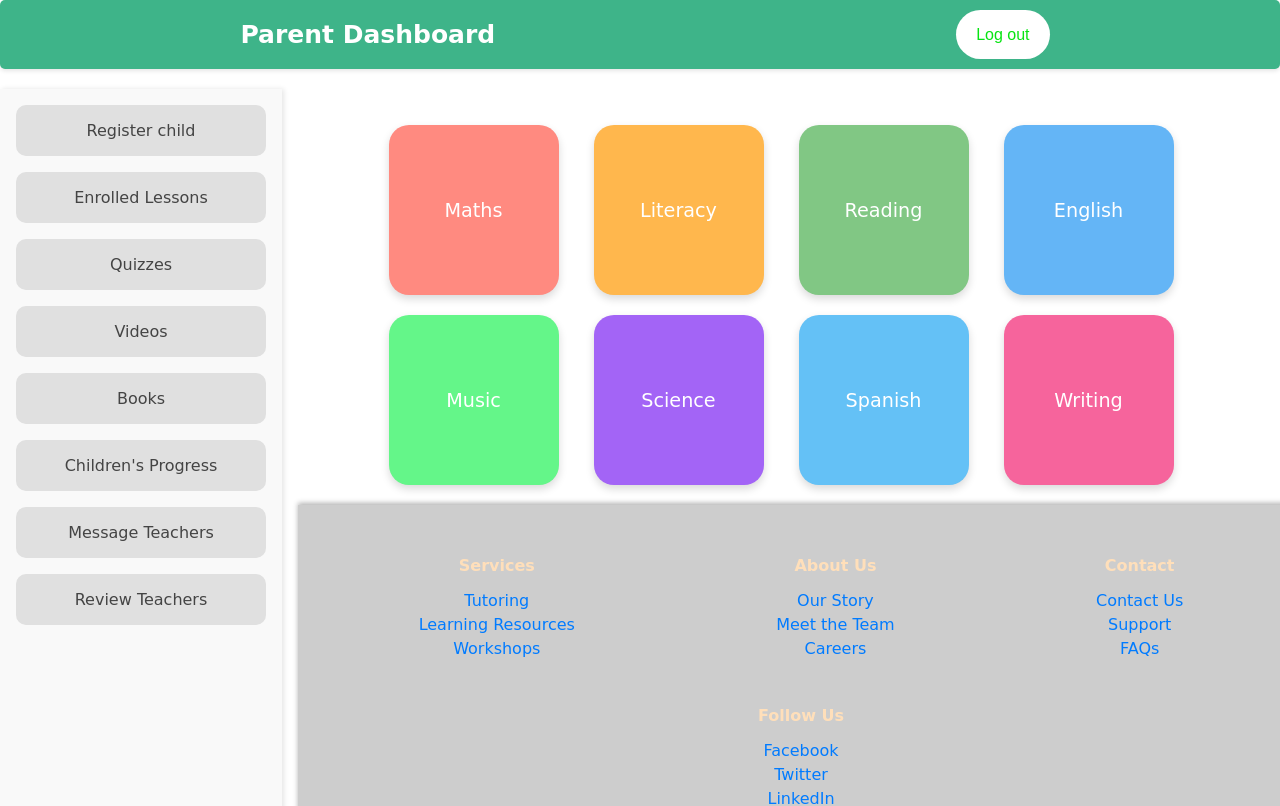
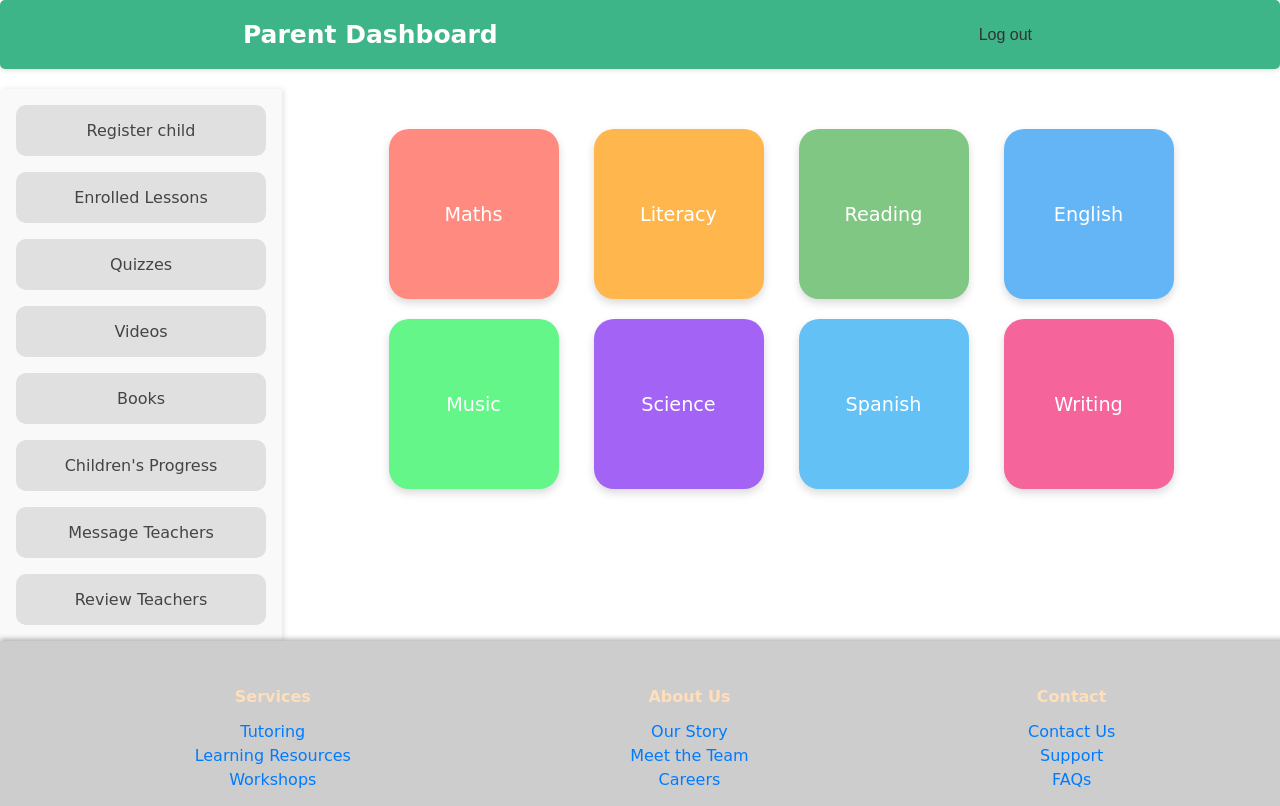
Before and after one commit to monicamuyama/little-learners, a React (Create React App) app in the folder client/: page /parent/dashboard in a window 1280 px wide. Shown: the top 806 px of the page. Built offline with nearby package versions, Linux system fonts and the light colour scheme.

Commit message:
put sidemenu directly in dasboard.js

```diff
--- a/client/src/parent/Dashboard.css
+++ b/client/src/parent/Dashboard.css
@@ -1,13 +1,11 @@
-/* Wrapper styling */
 .dashboard-wrapper {
-  font-family: 'Comic Sans MS', sans-serif; /* Fun, child-friendly font */
+  display: flex;
+  flex-direction: column;
+  min-height: 100vh;
+  font-family: 'Comic Sans MS', sans-serif;
   color: #444;
-  display: flex; /* Use flexbox for layout */
-  flex-direction: column; /* Align children vertically */
-  min-height: 100vh; /* Full height */
 }
 
-/* Top menu styling */
 .top-menu {
   background-color: #3EB489;
   padding: 15px;
@@ -15,10 +13,9 @@
   text-align: center;
   box-shadow: 0 2px 4px rgba(0, 0, 0, 0.2);
   border-radius: 10px;
-}
-.dashboard-content {
-  display: flex; /* Use flexbox for side menu and main content */
-  flex: 1; /* Fill available space */
+  display: flex;
+  justify-content: space-between;
+  align-items: center;
 }
 
 .top-menu h1 {
@@ -27,13 +24,72 @@
   padding: 10px;
 }
 
-/* Dashboard content styling */
+.log {
+  background-color: #FFFFFF;
+  color: rgb(7, 228, 18);
+  padding: 10px 20px;
+  border: none;
+  border-radius: 25px;
+  font-size: 1rem;
+  cursor: pointer;
+  transition: background-color 0.3s ease, transform 0.3s ease;
+}
+
+.log:hover {
+  background-color: #f0f0f0;
+  transform: scale(1.05);
+}
+
+.dashboard-content {
+  display: flex;
+  flex: 1;
+}
+
+.side-menu {
+  width: 250px;
+  background-color: #f9f9f9;
+  box-shadow: 2px 0 5px rgba(0, 0, 0, 0.1);
+  padding: 1rem;
+  display: flex;
+  flex-direction: column;
+}
+
+.menu-toggle {
+  display: none;
+}
+
+.menu-items {
+  display: flex;
+  flex-direction: column;
+  gap: 1rem;
+}
+
+.menu-item {
+  background-color: #e0e0e0;
+  padding: 1rem;
+  border-radius: 10px;
+  font-size: 1rem;
+  text-align: center;
+  cursor: pointer;
+  transition: background-color 0.3s ease;
+}
+
+.menu-item:hover {
+  background-color: #d0d0d0;
+}
+
+.main-content {
+  flex: 1;
+  padding: 20px;
+  display: flex;
+  flex-direction: column;
+}
+
 .dashboard-container {
   text-align: center;
   padding: 20px;
 }
 
-/* Container for subject boxes with responsive grid */
 .subjects-container {
   display: grid;
   grid-template-columns: repeat(auto-fill, minmax(150px, 1fr));
@@ -43,7 +99,6 @@
   margin: 0 auto;
 }
 
-/* Styling for each subject box */
 .subject-box {
   width: 150px;
   height: 150px;
@@ -55,64 +110,55 @@
   cursor: pointer;
   transition: transform 0.3s, box-shadow 0.3s;
   border-radius: 20px;
-  position: relative;
   box-shadow: 0px 4px 8px rgba(0, 0, 0, 0.15);
   text-align: center;
   padding: 10px;
 }
 
-/* Unique colors for each subject */
-.subject-maths {
-  background-color: #ff8a80; /* Soft red */
-}
+.subject-maths { background-color: #ff8a80; }
+.subject-literacy { background-color: #ffb74d; }
+.subject-reading { background-color: #81c784; }
+.subject-english { background-color: #64b5f6; }
+.subject-music { background-color: #64f689; }
+.subject-science { background-color: #a364f6; }
+.subject-spanish { background-color: #64c1f6; }
+.subject-writing { background-color: #f6649c; }
 
-.subject-literacy {
-  background-color: #ffb74d; /* Soft orange */
-}
-
-.subject-reading {
-  background-color: #81c784; /* Soft green */
-}
-
-.subject-english {
-  background-color: #64b5f6; /* Soft blue */
-}
-.subject-music {
-  background-color: #64f689; /* Soft blue */
-}
-.subject-science {
-  background-color: #a364f6; /* Soft blue */
-}
-.subject-spanish {
-  background-color: #64c1f6; /* Soft blue */
-}
-.subject-writing {
-  background-color: #f6649c; /* Soft blue */
-}
-
-
-/* Hover effect for each subject box */
 .subject-box:hover {
   transform: scale(1.05);
   box-shadow: 0px 6px 12px rgba(0, 0, 0, 0.2);
 }
 
-.top-menu .log {
-  background-color: #FFFFFF; /* Background color matching top menu */
-  color: rgb(7, 228, 18);  /* Text color */
-  padding: 10px 20px;  /* Increased padding for a larger button */
-  border: none;  /* Remove default border */
-  border-radius: 25px;  /* Rounded corners for a softer look */
-  font-size: 1rem;  /* Font size */
-  cursor: pointer;  /* Pointer cursor on hover */
-  transition: background-color 0.3s ease, transform 0.3s ease;  /* Smooth transition for hover effects */
+.footer {
+  text-align: center;
+  padding: 15px;
+  margin-top: auto;
+  width: 100%;
 }
 
-.top-menu .log:hover {
-  background-color: #FFFFFF; /* Darker shade on hover */
-  transform: scale(1.05); /* Slightly enlarge on hover */
+@media (max-width: 768px) {
+  .menu-toggle {
+    display: block;
+    background-color: #333;
+    color: white;
+    border: none;
+    border-radius: 5px;
+    padding: 0.5rem;
+    margin-bottom: 1rem;
+  }
+
+  .side-menu {
+    width: 250px;
+    position: fixed;
+    height: 100vh;
+    top: 0;
+    left: 0;
+    z-index: 1001;
+    transform: translateX(-100%);
+    transition: transform 0.3s ease;
+  }
+
+  .side-menu.expanded {
+    transform: translateX(0);
+  }
 }
-
-.top-menu .log:focus {
-  outline: none; /* Remove focus outline */
-}
--- a/client/src/parent/Dashboard.js
+++ b/client/src/parent/Dashboard.js
@@ -1,11 +1,15 @@
-import React from 'react';
-import SideMenu from './sideMenu';
+import React, { useState } from 'react';
+import { useNavigate } from 'react-router-dom';
+import Footer from '../Footer';  // Import Footer component
 import './Dashboard.css';
-import { useNavigate } from 'react-router-dom';
-import Footer from '../Footer';
 
 const Dashboard = () => {
   const navigate = useNavigate();
+  const [isMenuOpen, setIsMenuOpen] = useState(false);
+
+  const toggleMenu = () => {
+    setIsMenuOpen(!isMenuOpen);
+  };
 
   const subjects = [
     { name: 'Maths', cssClass: 'subject-maths', route: 'maths' },
@@ -18,6 +22,11 @@ const Dashboard = () => {
     { name: 'Writing', cssClass: 'subject-writing', route: 'writing' },
   ];
 
+  const menuItems = [
+    'Register child', 'Enrolled Lessons', 'Quizzes', 'Videos', 'Books',
+    'Children\'s Progress', 'Message Teachers', 'Review Teachers'
+  ];
+
   return (
     <div className="dashboard-wrapper">
       <div className="top-menu">
@@ -26,7 +35,15 @@ const Dashboard = () => {
       </div>
 
       <div className="dashboard-content">
-        <SideMenu />
+        <div className={`side-menu ${isMenuOpen ? 'expanded' : ''}`}>
+          <button className="menu-toggle" onClick={toggleMenu}>☰</button>
+          <div className={`menu-items ${isMenuOpen ? 'open' : ''}`}>
+            {menuItems.map((item, index) => (
+              <div key={index} className="menu-item">{item}</div>
+            ))}
+          </div>
+        </div>
+
         <div className="main-content">
           <div className="dashboard-container">
             <div className="subjects-container">
@@ -41,9 +58,10 @@ const Dashboard = () => {
               ))}
             </div>
           </div>
-          <Footer />
         </div>
       </div>
+
+      <Footer /> {/* Add Footer component here */}
     </div>
   );
 };
--- a/client/src/parent/sideMenu.css
+++ /dev/null
@@ -1,103 +0,0 @@
-/* Side menu container for larger screens */
-.dashboard-wrapper {
-    display: flex;
-    min-height: 100vh; /* Ensure it fills the screen height */
-  }
-
-  .side-menu {
-    width: 250px;
-    background-color: #f9f9f9;
-    box-shadow: 2px 0 5px rgba(0, 0, 0, 0.1);
-    padding: 1rem;
-    overflow-y: auto; /* Allow vertical scrolling */
-    position: relative; /* Position relative for absolute children */
-  }
-
-  /* Profile section styling */
-  .profile-section {
-    display: flex;
-    align-items: center;
-    margin-bottom: 1rem;
-  }
-
-  .profile-image {
-    width: 50px;
-    height: 50px;
-    border-radius: 50%;
-    margin-right: 10px;
-  }
-
-  .profile-name {
-    font-weight: bold;
-  }
-
-  /* Main content adjusts based on sidebar */
-  .main-content {
-    flex: 1; /* Takes up the remaining space */
-    padding: 1rem;
-    display: flex;
-    flex-direction: column;
-    justify-content: space-between; /* Aligns top menu and footer */
-  }
-
-  /* Menu items */
-  .menu-items {
-    display: flex;
-    flex-direction: column;
-    gap: 1rem;
-  }
-
-  /* Individual menu item styling */
-  .menu-item {
-    background-color: #e0e0e0;
-    padding: 1rem;
-    border-radius: 10px;
-    font-size: 1rem;
-    text-align: center;
-    cursor: pointer;
-    transition: background-color 0.3s ease;
-  }
-
-  .menu-item:hover {
-    background-color: #d0d0d0;
-  }
-
-  /* Small screen styling */
-  @media (max-width: 768px) {
-    /* Hide sidebar by default */
-    .side-menu {
-      display: none;
-    }
-
-    /* Show toggle button on small screens */
-    .menu-toggle {
-      display: block;
-      position: fixed;
-      top: 1rem;
-      left: 1rem;
-      padding: 0.5rem;
-      background-color: #333;
-      color: white;
-      border: none;
-      border-radius: 5px;
-      z-index: 1001;
-    }
-
-    /* Show sidebar when open */
-    .side-menu.open {
-      display: block;
-      position: fixed;
-      top: 0;
-      left: 0;
-      height: 100vh;
-      width: 250px;
-      transform: translateX(0);
-    }
-  }
-
-  /* Hide toggle button on larger screens */
-  @media (min-width: 769px) {
-    .menu-toggle {
-      display: none; /* Hide the toggle button */
-    }
-  }
--- a/client/src/parent/sideMenu.js
+++ /dev/null
@@ -1,30 +0,0 @@
-import React, { useState } from 'react';
-import './sideMenu.css';
-
-const SideMenu = () => {
-  const [isOpen, setIsOpen] = useState(false);
-
-  const toggleMenu = () => {
-    setIsOpen(!isOpen);
-  };
-
-  return (
-    <div className={`side-menu ${isOpen ? 'expanded' : ''}`}>
-      {/* Toggle button for small screens */}
-      <button className="menu-toggle" onClick={toggleMenu}>
-        ☰ {/* Icon representing a hamburger menu */}
-      </button>
-
-      {/* Menu items */}
-      <div className={`menu-items ${isOpen ? 'open' : ''}`}>
-        {['Register child', 'Enrolled Lessons', 'Quizzes', 'Videos', 'Books', 'Children\'s Progress', 'Message Teachers', 'Review Teachers'].map((item, index) => (
-          <div key={index} className="menu-item">
-            {item}
-          </div>
-        ))}
-      </div>
-    </div>
-  );
-};
-
-export default SideMenu;
```
